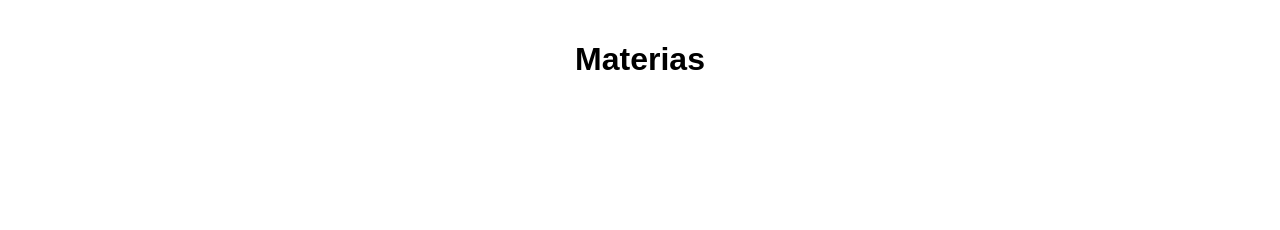
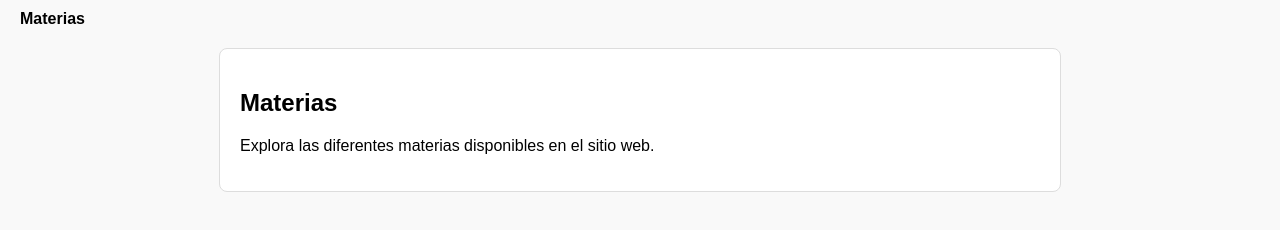
Before and after one commit to alexander1939/dulceria, a plain HTML site: page template/Jesus/materias.html in a window 1280 px wide. Drawn offline with Linux system fonts and the light colour scheme.

Commit message:
falta aun

```diff
--- a/template/Jesus/materias.html
+++ b/template/Jesus/materias.html
@@ -5,14 +5,84 @@
     <meta name="viewport" content="width=device-width, initial-scale=1.0">
     <title>Materias</title>
     <style>
-        body { font-family: Arial, sans-serif; margin: 0; padding: 20px; }
-        header { text-align: center; margin-bottom: 20px; }
-        a { color: #4CAF50; text-decoration: none; }
-        a:hover { text-decoration: underline; }
+        body {
+            font-family: Arial, sans-serif;
+            margin: 0;
+            padding: 0;
+            background-color: #f9f9f9;
+        }
+        .breadcrumb {
+            font-size: 16px;
+            margin: 10px 20px;
+        }
+        .breadcrumb a {
+            text-decoration: none;
+            color: blue;
+            margin-right: 5px;
+        }
+        .breadcrumb a:hover {
+            text-decoration: underline;
+        }
+        .breadcrumb span {
+            color: black;
+            font-weight: bold;
+        }
+        section {
+            padding: 20px;
+            margin: 20px auto;
+            max-width: 800px;
+            border: 1px solid #ddd;
+            border-radius: 8px;
+            background-color: #fff;
+        }
     </style>
 </head>
 <body>
-    <header>
-        <h1>Materias</h1>
-    </header>
-    <p>
+    <!-- Breadcrumb -->
+    <div class="breadcrumb" id="breadcrumb-container">
+        <span id="breadcrumb-content"></span>
+    </div>
+
+    <main>
+        <section>
+            <h2>Materias</h2>
+            <p>Explora las diferentes materias disponibles en el sitio web.</p>
+        </section>
+    </main>
+
+    <script>
+        const breadcrumbContainer = document.getElementById("breadcrumb-container");
+        const breadcrumbContent = document.getElementById("breadcrumb-content");
+        const currentPageTitle = document.title || "Materias";
+        const currentPageURL = window.location.pathname;
+        const breadcrumbHistoryKey = "breadcrumbHistory";
+
+        // Obtén el historial actual o inicialízalo
+        let breadcrumbHistory = JSON.parse(localStorage.getItem(breadcrumbHistoryKey)) || [];
+
+        // Filtrar duplicados por URL
+        breadcrumbHistory = breadcrumbHistory.filter(
+            (item, index, self) => index === self.findIndex(i => i.url === item.url)
+        );
+
+        // Agrega la página actual al historial si no está ya
+        if (!breadcrumbHistory.some(item => item.url === currentPageURL)) {
+            breadcrumbHistory.push({ title: currentPageTitle, url: currentPageURL });
+        }
+
+        // Guarda el historial actualizado en localStorage
+        localStorage.setItem(breadcrumbHistoryKey, JSON.stringify(breadcrumbHistory));
+
+        // Genera los enlaces del breadcrumb
+        const breadcrumbLinks = breadcrumbHistory
+            .slice(0, -1) // Excluye la última página (la actual)
+            .map(item => `<a href="${item.url}">${item.title}</a>`)
+            .join(" &gt; ");
+
+        // Muestra el breadcrumb en la página
+        breadcrumbContent.innerHTML = breadcrumbLinks
+            ? `${breadcrumbLinks} &gt; <span>${currentPageTitle}</span>`
+            : `<span>${currentPageTitle}</span>`;
+    </script>
+</body>
+</html>
```
Also changed, not shown: template/Jesus/jesus.html (+52 -13 lines), template/Jesus/juegos.html (+42 -5 lines).
